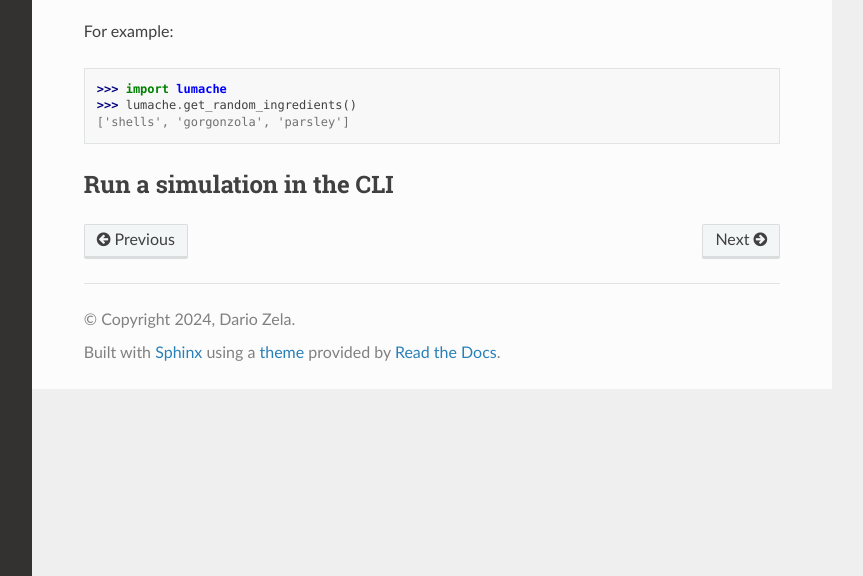
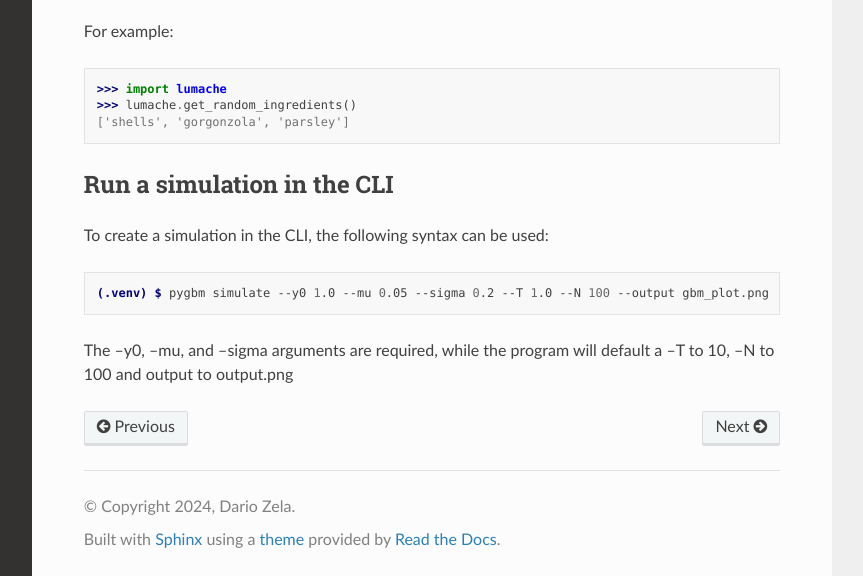
Before and after one commit to Dario-Zela/pygbm, a Sphinx documentation site: the page built from source/usage.rst, in a window 1280 px wide and 1116 px high, cut to the strip 540-1116 px from the top of the window. Shown: the whole strip, without its empty margins (268-1131 px from the left). Built offline with Sphinx 7.4.7 and the Read the Docs theme 3.1.0, drawn with Linux system fonts in a browser that asks for light colours.

Commit message:
Added CLI to usage.rst

```diff
--- a/source/usage.rst
+++ b/source/usage.rst
@@ -29,3 +29,11 @@ For example:
 
 Run a simulation in the CLI
 ----------------
+
+To create a simulation in the CLI, the following syntax can be used:
+
+.. code-block:: console
+
+   (.venv) $ pygbm simulate --y0 1.0 --mu 0.05 --sigma 0.2 --T 1.0 --N 100 --output gbm_plot.png
+
+The --y0, --mu, and --sigma arguments are required, while the program will default a --T to 10, --N to 100 and output to output.png
```
Also changed, not shown: other parts of source/usage.rst (+1 -1 lines).
